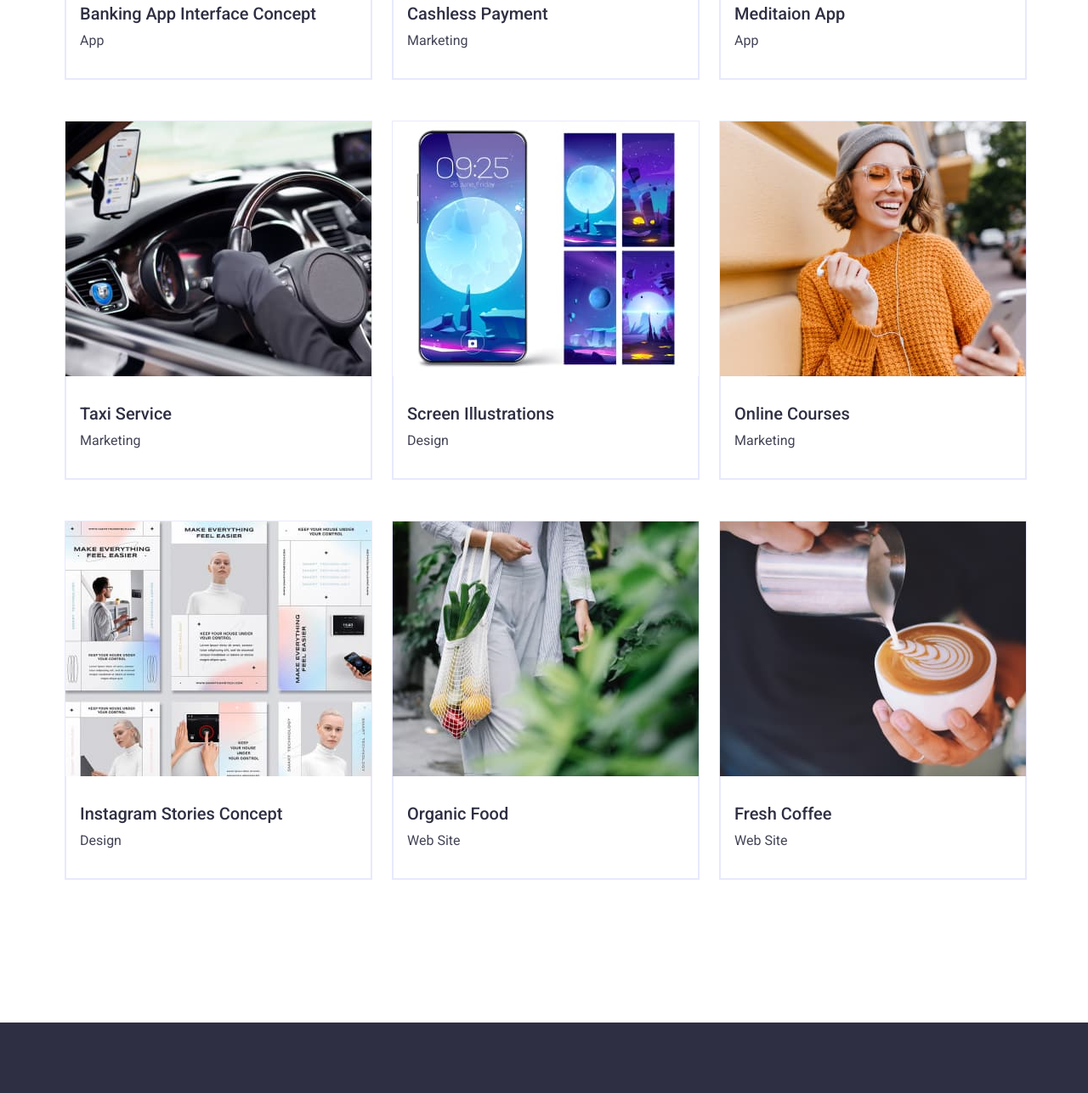
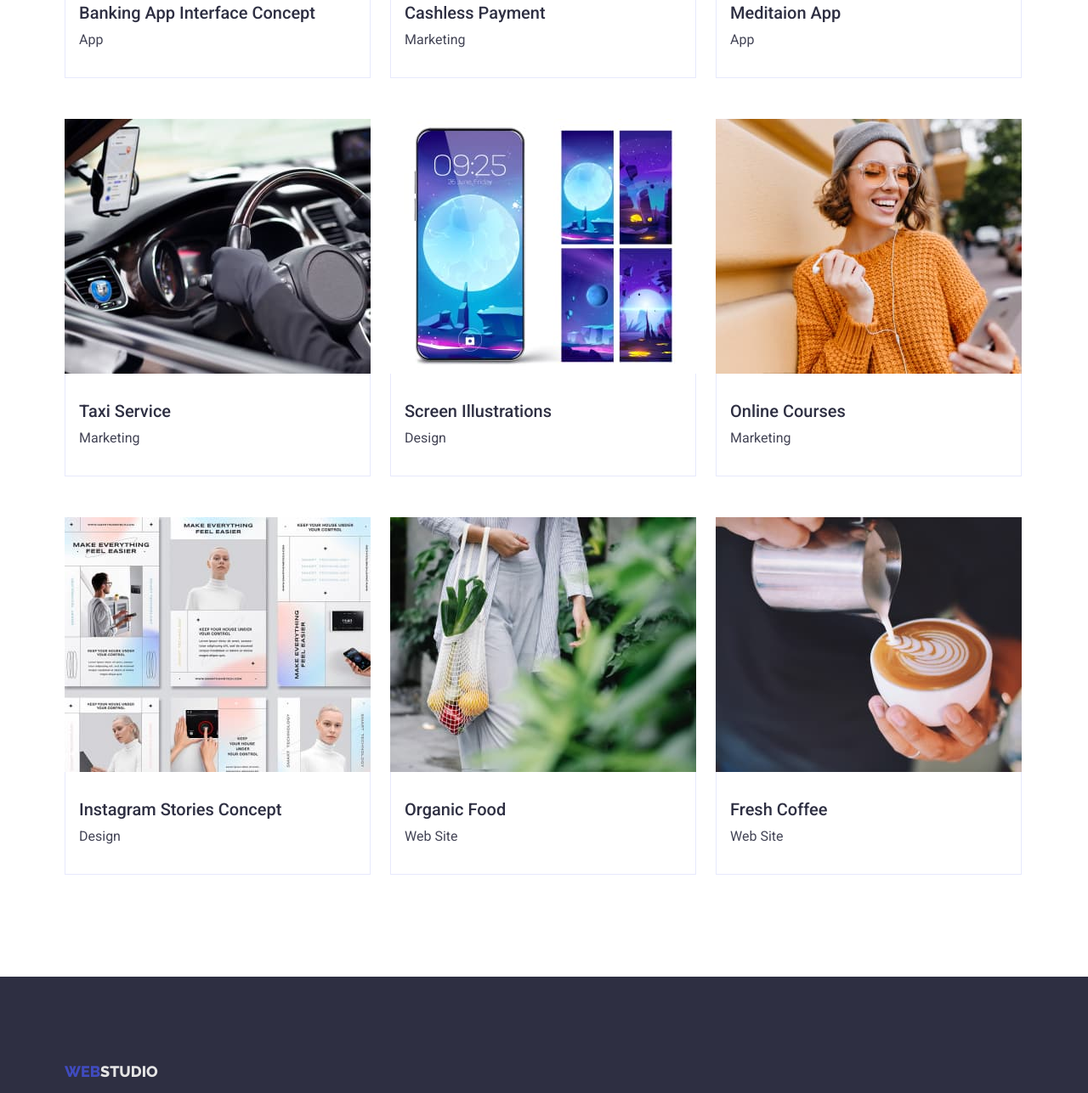
Before and after one commit to hortdev-ua/goit-markup-hw-03, a plain HTML site: page portfolio.html in a window 1280 px wide. Shown: the part 628-1915 px from the top of the page at 85% size. Drawn offline with nearby package versions, Linux system fonts and the light colour scheme.

Commit message:
update css+partpholio

```diff
--- a/css/styles.css
+++ b/css/styles.css
@@ -60,6 +60,9 @@ img {
   display: flex;
   align-items: center;
   font-weight: 500;
+}
+
+.site-header {
   border-bottom: 1px solid #e7e9fc;
 }
 
@@ -101,7 +104,7 @@ img {
 }
 .address-nav {
   display: block;
-
+  font-weight: 400;
   padding-top: 24px;
   padding-bottom: 24px;
   color: var(--text-color);
@@ -351,8 +354,14 @@ img {
 }
 
 .portfolio-img {
-  border: 1px solid #e7e9fc;
   margin-bottom: 48px;
+}
+
+.portfolio-img-two:not(:last-child) {
+  margin-right: 23px;
+}
+
+.portfolio-img-thee:not(:last-child) {
 }
 
 .postcard-prtf {
--- a/portfolio.html
+++ b/portfolio.html
@@ -21,7 +21,7 @@
 
   <body>
     <body class="body">
-        <header>
+        <header class="site-header">
             <div class="container page-header">
               <nav class="nav-header">
                 <a href="./index.html" class="logo">
@@ -93,7 +93,7 @@
             </div>
 
           </li>
-          <li class="portfolio-img">
+          <li class="portfolio-img-thee">
             <img src="./images/p-img3.jpg" alt="img3" width="360" />
             <div class="postcard-prtf">
               <h3 class="list-item-portfolio">Meditaion App</h3>
@@ -117,7 +117,7 @@
             </div>
 
           </li>
-          <li class="portfolio-img">
+          <li class="portfolio-img-thee">
             <img src="./images/p-img6.jpg" alt="img6" width="360" />
             <div class="postcard-prtf">
               <h3 class="list-item-portfolio">Online Courses</h3>
@@ -125,7 +125,7 @@
             </div>
 
           </li>
-          <li class="portfolio-img">
+          <li class="portfolio-img-two">
             <img src="./images/p-img7.jpg" alt="img7" width="360" />
             <div class="postcard-prtf">
               <h3 class="list-item-portfolio">Instagram Stories Concept</h3>
@@ -133,7 +133,7 @@
             </div>
 
           </li>
-          <li class="portfolio-img">
+          <li class="portfolio-img-two">
             <img src="./images/p-img8.jpg" alt="img8" width="360" />
             <div class="postcard-prtf">
               <h3 class="list-item-portfolio">Organic Food</h3>
@@ -141,7 +141,7 @@
             </div>
 
           </li>
-          <li class="portfolio-img">
+          <li class="portfolio-img-two">
             <img src="./images/p-img9.jpg" alt="img9" width="360" />
             <div class="postcard-prtf">
               <h3 class="list-item-portfolio">Fresh Coffee</h3>
@@ -151,8 +151,9 @@
           </li>
         </ul>
       </section>
+      </div>
 
-          </div>
+
 
     </main>
     <footer class="footer">
```
Also changed, not shown: index.html (+1 -1 lines).
